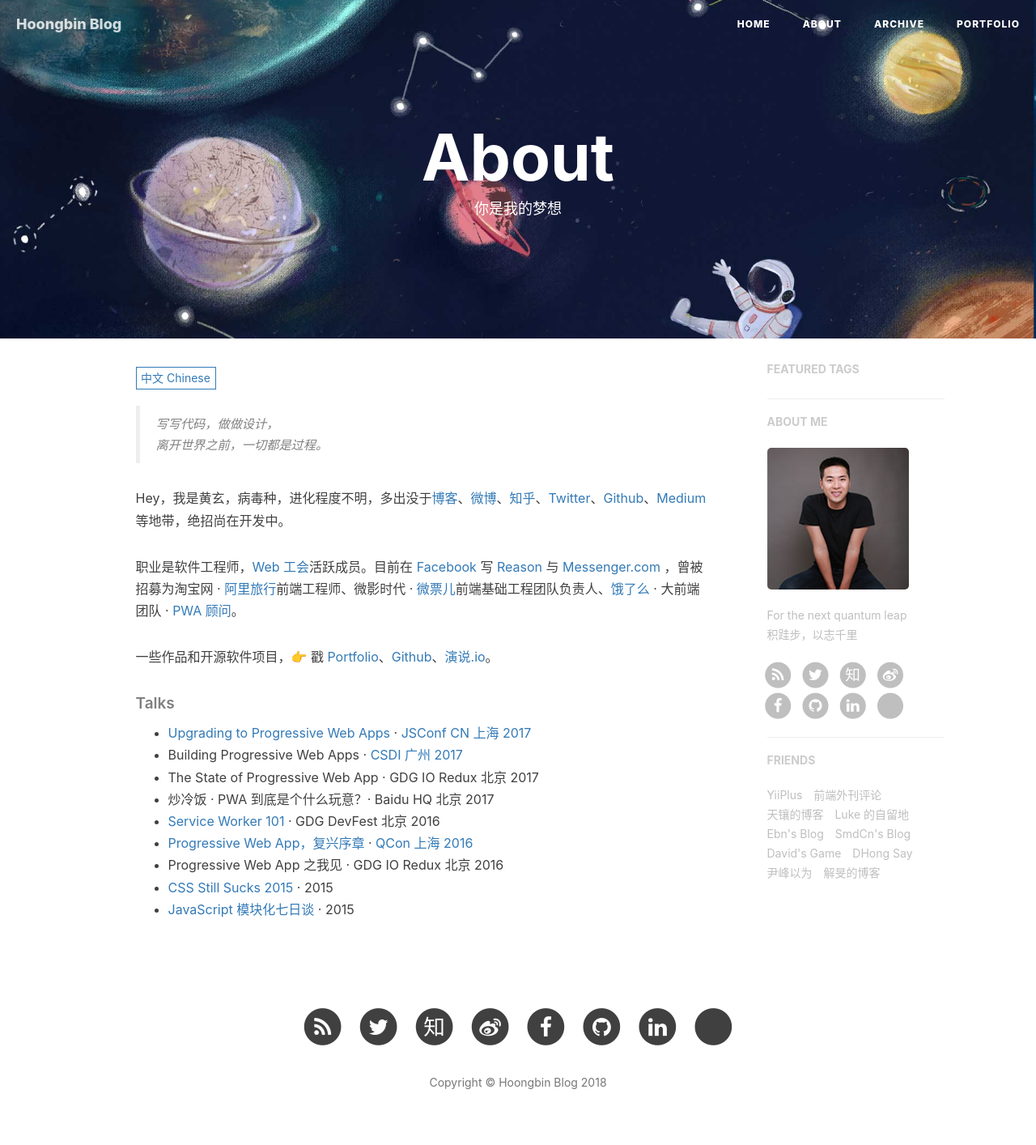
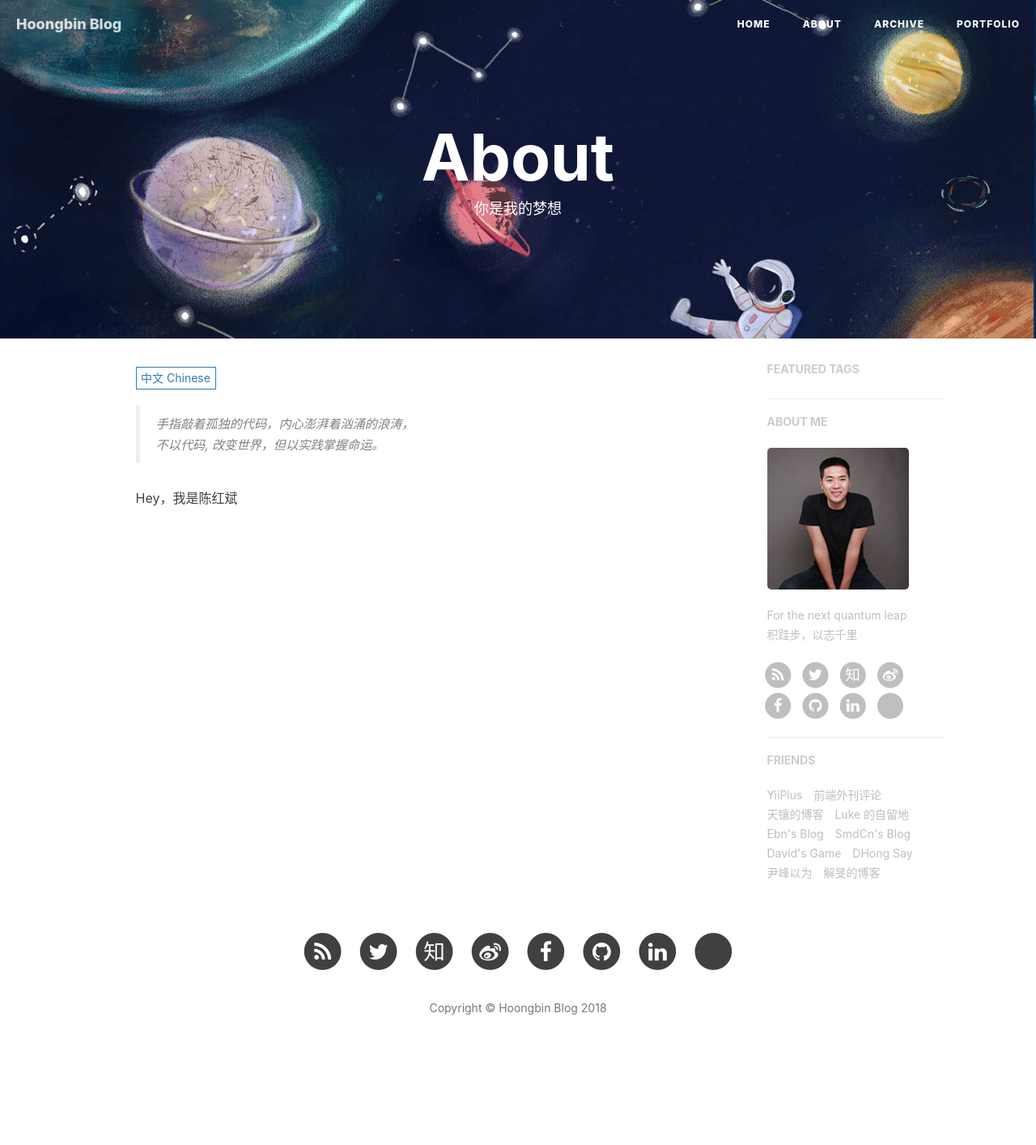
Before and after one commit to hoongbin/hoongbin.github.io, a Jekyll site: the page built from about.html, in a window 1280 px wide. Shown: the whole page at 81% size. Built offline with Jekyll 4.4.1, drawn with Linux system fonts in a browser that asks for light colours; nearby versions of some CDN libraries; comment, search, counter and statistics services are not loaded; after the commit the page ends 1322 px from its top, so only the background shows below that.

Commit message:
update about

```diff
--- a/_includes/about/en.md
+++ b/_includes/about/en.md
@@ -3,31 +3,4 @@
 > Yet another man.
 
 
-Hi, I am *@huxpro* (Huang, Xuan), a software engineer & a designer. I am currently working on [Reason](https://reasonml.github.io/) and [Messenger.com](http://messenger.com/) at [Facebook](https://www.facebook.com/). I previously worked as Web Front-End Engineer at [Alibaba Trip](https://www.alitrip.com/); Web Front-End Infrastructure Team Lead at [Wepiao.com](https://www.crunchbase.com/organization/wepiao#/entity); And [Invited Consultant on PWA]((https://medium.com/elemefe/upgrading-ele-me-to-progressive-web-app-2a446832e509)) at [Ele.me](https://github.com/elemefe/).
-
-I studied Digital Media Art and graduated from [Communication University of China](https://en.wikipedia.org/wiki/Communication_University_of_China) by 2016, and am studying Computer Science at [Rochester Institute of Technology](https://en.wikipedia.org/wiki/Rochester_Institute_of_Technology) from 2017.
-
-
-##### Talks
-
-- [Upgrading to Progressive Web Apps][9] · [JSConf China Shanghai 2017](http://2017.jsconf.cn/)
-- Building Progressive Web Apps · [CSDI Guangzhou 2017](http://www.csdisummit.com/)
-- The State of Progressive Web App · GDG IO Redux Beijing 2017
-- PWA Rehashing · Baidu HQ Beijing 2017
-- [Service Worker 101][5] · GDG DevFest Beijing 2016
-- [Progressive Web Apps][4] · QCon Shanghai 2016
-- Progressive Web App in my POV · GDG IO Redux Beijing 2016
-- [CSS Still Sucks 2015][2] · 2015
-- [JavaScript Modularization Journey][1] · 2015
-
-
-
-[1]: //huangxuan.me/2015/07/09/js-module-7day/
-[2]: //huangxuan.me/2015/12/28/css-sucks-2015/
-[3]: //huangxuan.me/2016/06/05/pwa-in-my-pov/
-[4]: //huangxuan.me/2016/10/20/pwa-qcon2016/
-[5]: //huangxuan.me/2016/11/20/sw-101-gdgdf/
-[6]: https://yanshuo.io/assets/player/?deck=58ac8598b123db0067292f92 "PWA Rehashing"
-[7]: https://yanshuo.io/assets/player/?deck=593ad6fbfe88c2006a0a0d6d "The State of PWA"
-[8]: https://yanshuo.io/assets/player/?deck=594d673d570c357d0698a950 "Building PWA"
-[9]: //huangxuan.me/jsconfcn2017/
+Hi, I am *@Hoongbin* (Chen, HongBin)
--- a/_includes/about/zh.md
+++ b/_includes/about/zh.md
@@ -1,31 +1,7 @@
-> 写写代码，做做设计，
-> 离开世界之前，一切都是过程。
-
-Hey，我是黄玄，病毒种，进化程度不明，多出没于[博客](https://huangxuan.me)、[微博](weibo.com/huxpro)、[知乎](https://www.zhihu.com/people/huxpro/pins/posts)、[Twitter](https://twitter.com/Huxpro/)、[Github](http://github.com/huxpro)、[Medium](https://medium.com/@Huxpro) 等地带，绝招尚在开发中。
-
-职业是软件工程师，[Web 工会](https://medium.com/ben-and-dion/team-web-3315aa447fb2#.359a9c6cl)活跃成员。目前在 [Facebook](https://www.facebook.com/) 写 [Reason](https://reasonml.github.io/) 与 [Messenger.com](http://messenger.com/) ，曾被招募为淘宝网 · [阿里旅行](http://alitrip.com)前端工程师、微影时代 · [微票儿](http://www.wepiao.com/?r=movie)前端基础工程团队负责人、[饿了么](https://ele.me/) · 大前端团队 · [PWA 顾问](https://medium.com/elemefe/upgrading-ele-me-to-progressive-web-app-2a446832e509)。
-
-一些作品和开源软件项目，👉 戳 [Portfolio](/portfolio)、[Github](http://github.com/huxpro)、[演说.io](https://zhuanlan.zhihu.com/p/21280918)。
 
 
-##### Talks
+> 手指敲着孤独的代码，内心澎湃着汹涌的浪涛，
+> 不以代码, 改变世界，但以实践掌握命运。
 
-- [Upgrading to Progressive Web Apps][9] · [JSConf CN 上海 2017](http://2017.jsconf.cn/)
-- Building Progressive Web Apps · [CSDI 广州 2017](http://www.csdisummit.com/)
-- The State of Progressive Web App · GDG IO Redux 北京 2017
-- 炒冷饭 · PWA 到底是个什么玩意？· Baidu HQ 北京 2017
-- [Service Worker 101][5] · GDG DevFest 北京 2016
-- [Progressive Web App，复兴序章][4] · [QCon 上海 2016](http://2016.qconshanghai.com/presentation/3111)
-- Progressive Web App 之我见 · GDG IO Redux 北京 2016
-- [CSS Still Sucks 2015][2] · 2015
-- [JavaScript 模块化七日谈][1] · 2015
 
-[1]: //huangxuan.me/2015/07/09/js-module-7day/
-[2]: //huangxuan.me/2015/12/28/css-sucks-2015/
-[3]: //huangxuan.me/2016/06/05/pwa-in-my-pov/
-[4]: //huangxuan.me/2016/10/20/pwa-qcon2016/
-[5]: //huangxuan.me/2016/11/20/sw-101-gdgdf/
-[6]: https://yanshuo.io/assets/player/?deck=58ac8598b123db0067292f92 "PWA Rehashing"
-[7]: https://yanshuo.io/assets/player/?deck=593ad6fbfe88c2006a0a0d6d "The State of PWA"
-[8]: https://yanshuo.io/assets/player/?deck=594d673d570c357d0698a950 "Building PWA"
-[9]: //huangxuan.me/jsconfcn2017/
+Hey，我是陈红斌
```
